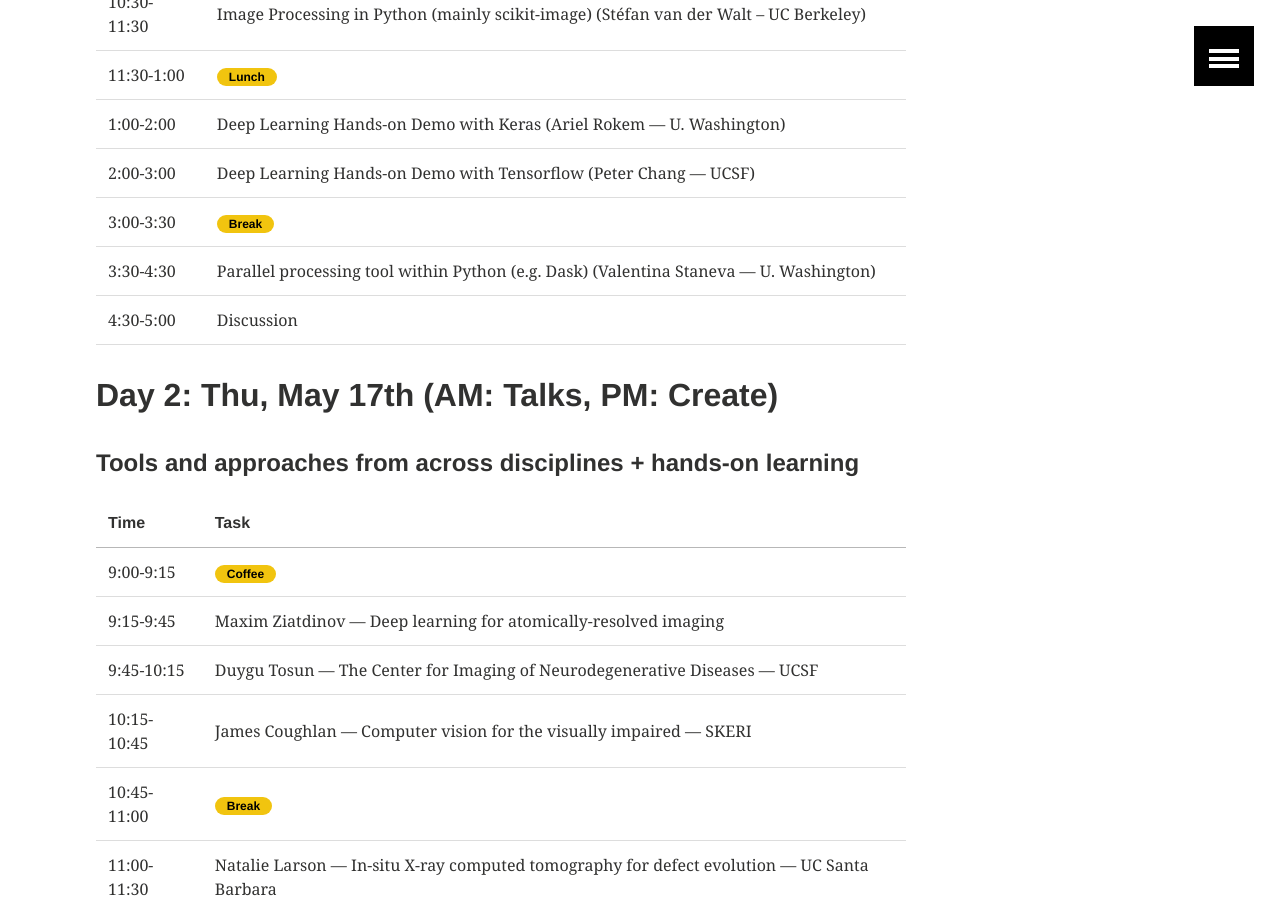
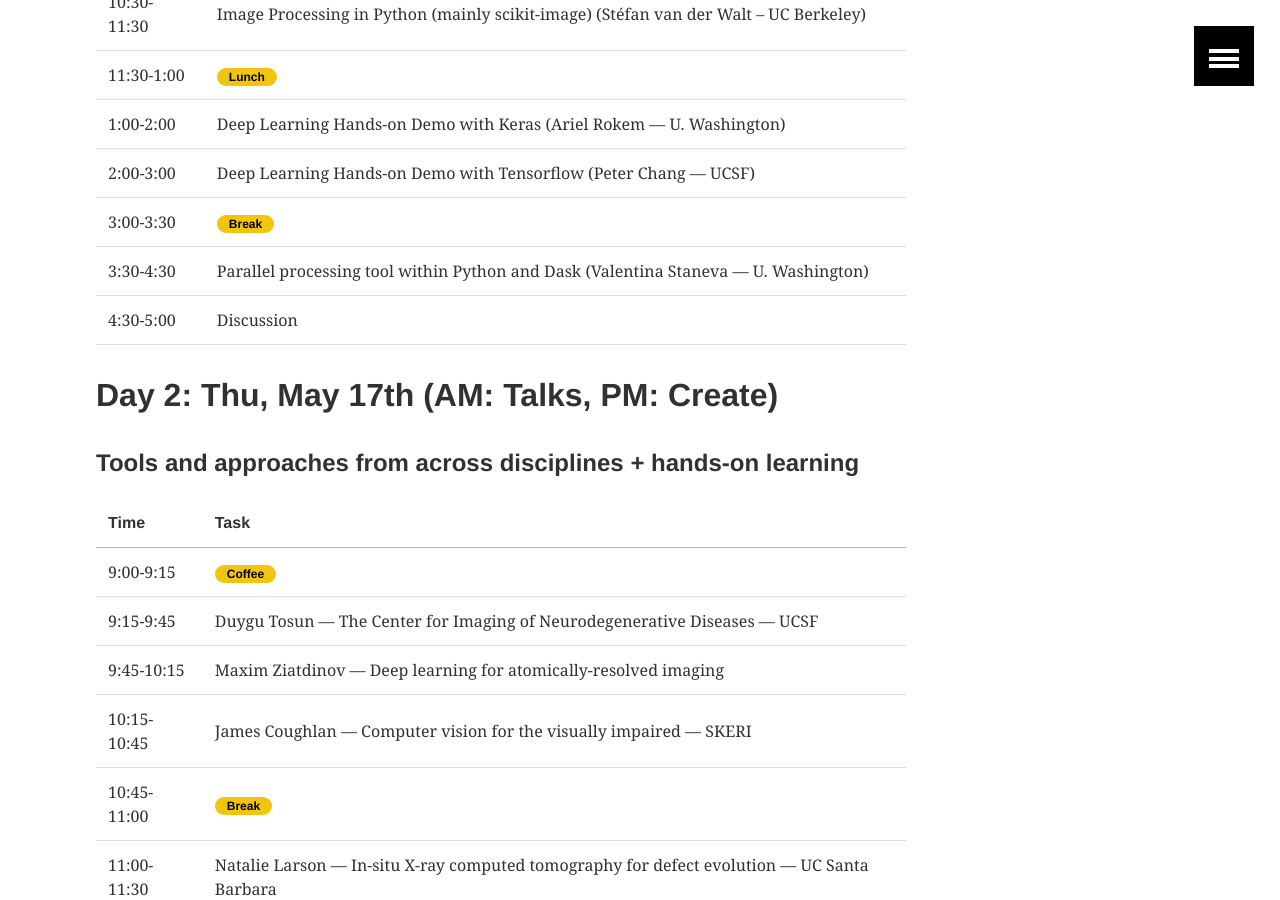
Before and after one commit to imagexd/imagexd.github.io, a Jekyll site: the page built from programs/imagexd2018.md, in a window 1280 px wide and 900 px high, scrolled down 832 px. Built offline with Jekyll 4.4.1, drawn with Linux system fonts in a browser that asks for light colours.

Commit message:
Edits for diversity and inclusion

```diff
--- a/programs/imagexd2018.md
+++ b/programs/imagexd2018.md
@@ -33,7 +33,7 @@ image:
 |----
 | 3:00-3:30   | <span class="badge warning">Break</span>   |
 |----
-| 3:30-4:30   | Parallel processing tool within Python (e.g. Dask) (Valentina Staneva --- U. Washington) |
+| 3:30-4:30   | Parallel processing tool within Python and Dask (Valentina Staneva --- U. Washington) |
 |----
 | 4:30-5:00   | Discussion |
 
@@ -45,8 +45,8 @@ image:
 |:------------|:--------|
 | 9:00-9:15   | <span class="badge warning">Coffee</span>  |
 |----
-| 9:15-9:45   | Maxim Ziatdinov --- Deep learning for atomically-resolved imaging |
-| 9:45-10:15  | Duygu Tosun --- The Center for Imaging of Neurodegenerative Diseases  --- UCSF |
+| 9:15-9:45   | Duygu Tosun --- The Center for Imaging of Neurodegenerative Diseases  --- UCSF |
+| 9:45-10:15  | Maxim Ziatdinov --- Deep learning for atomically-resolved imaging |
 | 10:15-10:45 | James Coughlan --- Computer vision for the visually impaired --- SKERI |
 |----
 | 10:45-11:00  | <span class="badge warning">Break</span>   |
```
